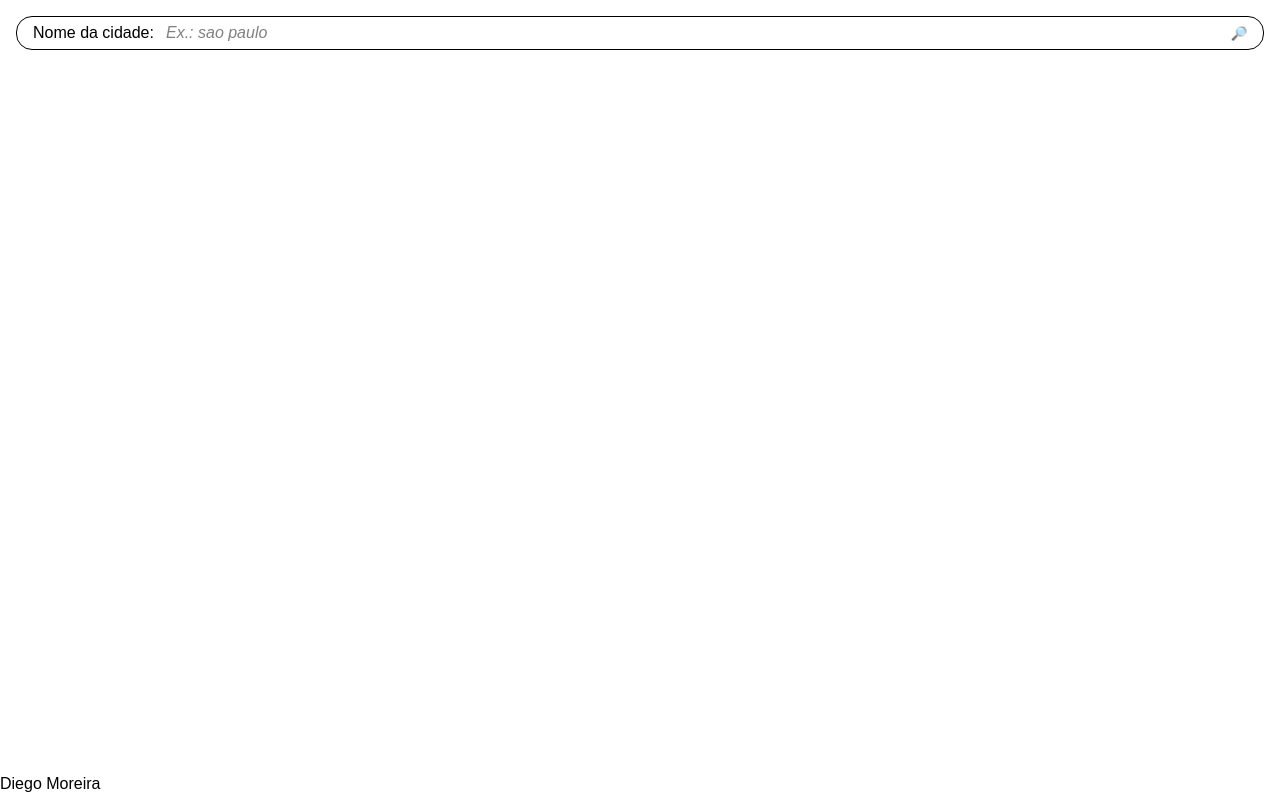
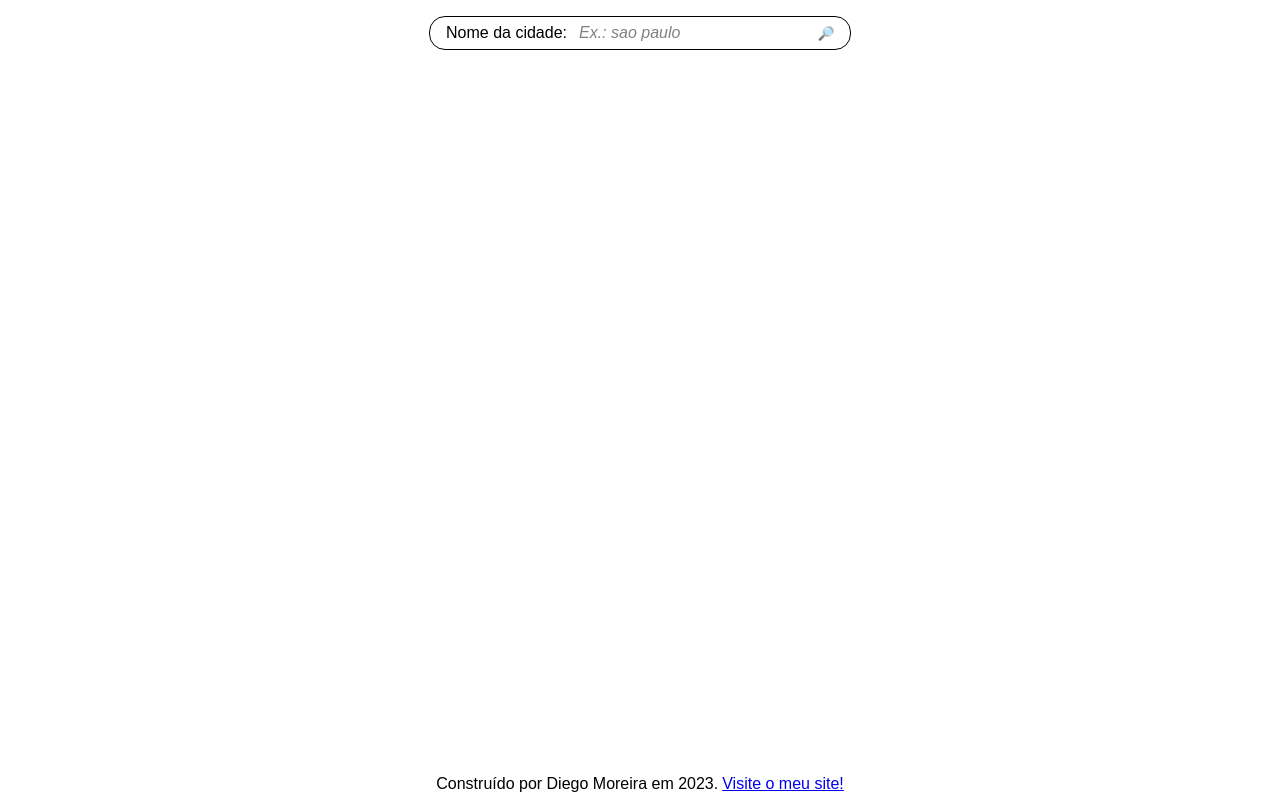
Before and after one commit to Diego-Moreira8/react-weather-app, a React (Vite) app: page / in a window 1280 px wide. Built offline with nearby package versions, Linux system fonts and the light colour scheme; no server answers.

Commit message:
feat: add footer

```diff
--- a/src/App.jsx
+++ b/src/App.jsx
@@ -2,17 +2,19 @@ import { useState, useEffect } from "react";
 import CityInput from "./CityInput";
 import styled from "styled-components";
 import Thermometer from "./Thermometer";
+import Footer from "./Footer";
 
 const Body = styled.div`
   font-family: sans-serif;
-  min-height: 99vh;
+  min-height: 100vh;
   display: flex;
   flex-flow: column;
   justify-content: space-between;
 `;
 
 const Content = styled.div`
-  margin: 1rem;
+  max-width: 500px;
+  margin: 1rem auto;
 `;
 
 export default function App() {
@@ -69,7 +71,7 @@ export default function App() {
         </main>
       </Content>
 
-      <footer>Diego Moreira</footer>
+      <Footer />
     </Body>
   );
 }
--- a/src/CityInput.jsx
+++ b/src/CityInput.jsx
@@ -7,7 +7,7 @@ const StyledForm = styled.form`
   display: grid;
   grid-template-columns: auto 1fr auto;
   align-items: center;
-  margin-bottom: 1rem;
+  margin: 0 1rem 1rem 1rem;
 `;
 
 const Label = styled.label`
--- a/src/CityName.jsx
+++ b/src/CityName.jsx
@@ -4,7 +4,7 @@ const StyledCityName = styled.h1`
   text-align: center;
   font-size: 2rem;
   font-weight: bold;
-  margin-bottom: 1rem;
+  margin-bottom: 2rem;
 `;
 
 export default function CityName({ name }) {
--- /dev/null
+++ b/src/Footer.jsx
@@ -0,0 +1,36 @@
+import styled from "styled-components";
+
+const StyledFooter = styled.footer`
+  display: flex;
+  justify-content: center;
+  align-items: center;
+  gap: 0.25rem;
+  text-align: center;
+  height: 32px;
+
+  @media (max-width: 500px) {
+    flex-flow: column;
+    height: 48px;
+  }
+
+  @media (max-width: 300px) {
+    height: 64px;
+  }
+
+  @media (max-width: 180px) {
+    height: 80px;
+  }
+`;
+
+export default function Footer() {
+  return (
+    <StyledFooter>
+      <p>Construído por Diego Moreira em 2023.</p>
+      <p>
+        <a href="https://diegomoreira.vercel.app/" target="_blank">
+          Visite o meu site!
+        </a>
+      </p>
+    </StyledFooter>
+  );
+}
--- a/src/Thermometer.jsx
+++ b/src/Thermometer.jsx
@@ -1,6 +1,10 @@
 import styled from "styled-components";
 import CityName from "./CityName";
 import CurrentTemp from "./CurrentTemp";
+
+const StyledThermometer = styled.div`
+  margin: 1rem;
+`;
 
 const TempWrapper = styled.div`
   margin: 1rem;
@@ -33,7 +37,7 @@ export default function Thermometer({ data }) {
   };
 
   return (
-    <div>
+    <StyledThermometer>
       <CityName name={data.name} />
 
       <TempWrapper>
@@ -46,6 +50,6 @@ export default function Thermometer({ data }) {
           <div>Mínima: {temp.min}º</div>
         </Temperatures>
       </TempWrapper>
-    </div>
+    </StyledThermometer>
   );
 }
```
